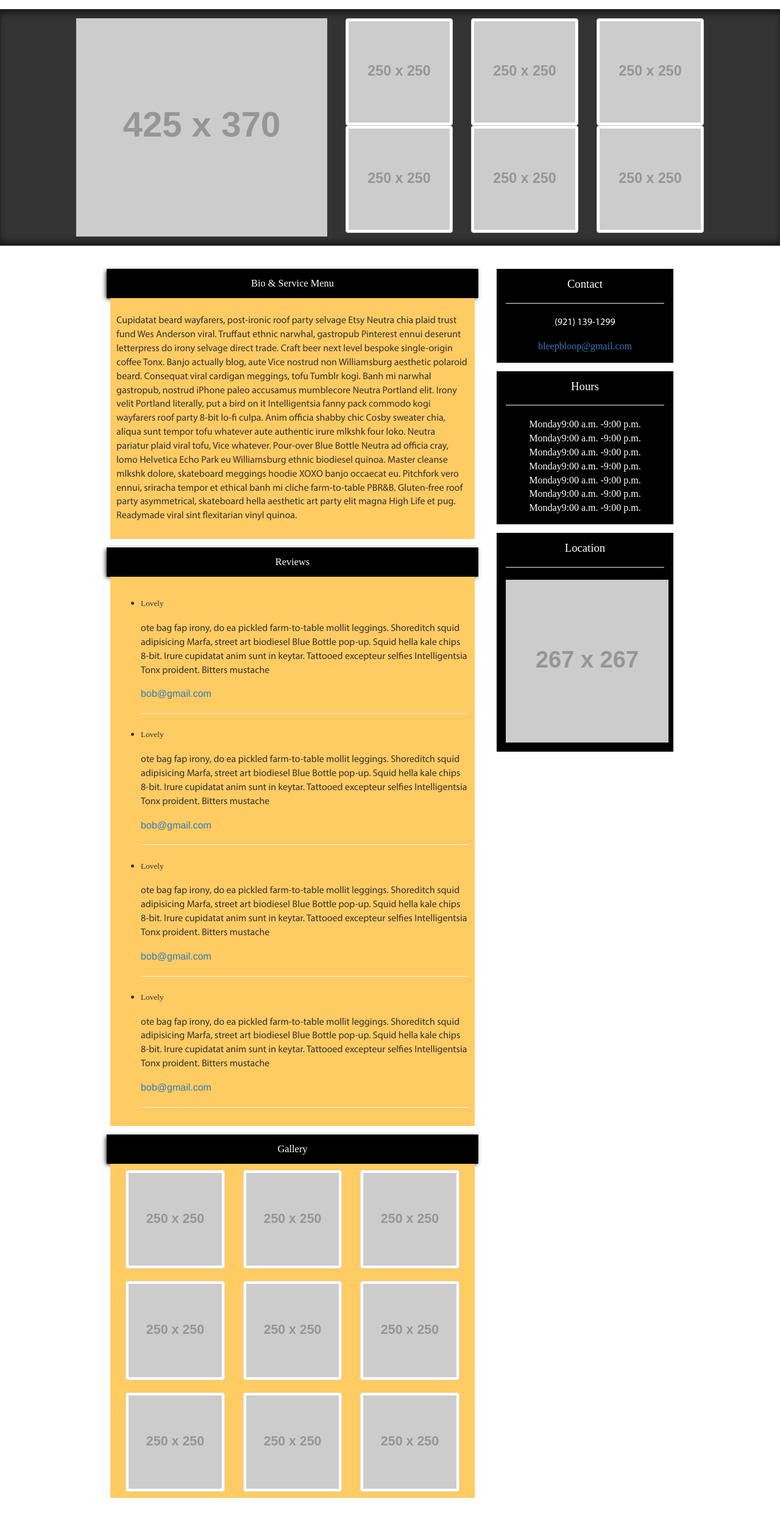
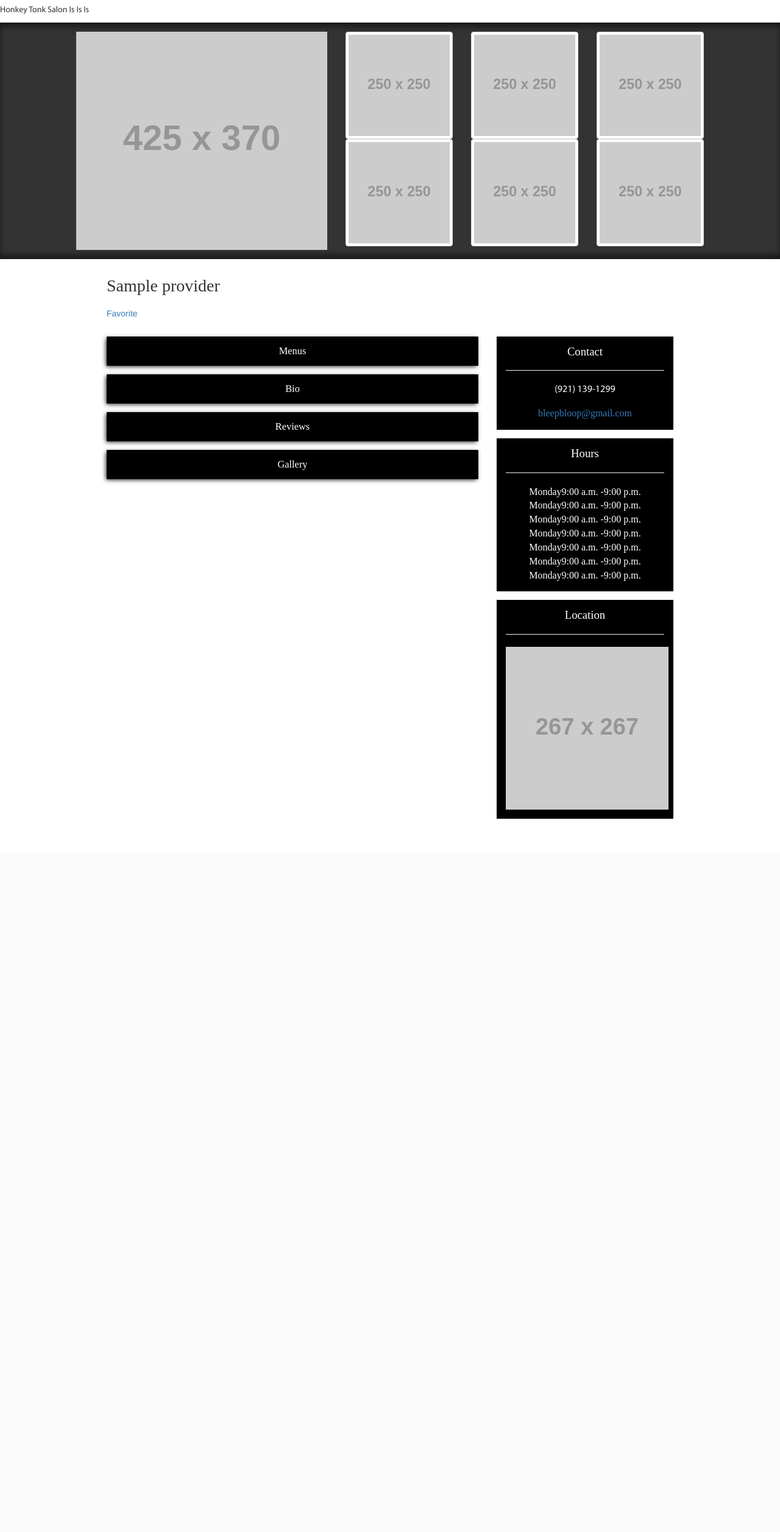
Before and after one commit to enlore/hairshopsearch.com, a Python web app: template app/frontend/templates/frontend/provider.html in a window 1280 px wide. Shown: the part 51-2564 px from the top of the page at 61% size. After the commit the page ends 1394 px from the top, so only its background shows below. Run offline with Jinja, Linux system fonts and the light colour scheme; the template is opened without the code that fills it: most values are stand-ins (such as "Sample title", 1, 10 or a date in 2020); grey boxes labelled with a size stand in for pictures from a placeholder-image service; some libraries are stand-ins or nearby versions; some web fonts are replaced.

Commit message:
Bootsrappy, and some js animations

```diff
--- a/app/frontend/templates/frontend/provider.html
+++ b/app/frontend/templates/frontend/provider.html
@@ -1,6 +1,15 @@
 {% extends "layouts/base.html" %}
 {% block body %}
-        <div class="jumbotron inset-shadow-top-bottom">
+<div id="left-sticker" class="left-sticker rotate-90">
+    <div class="masque" id="sticker-masque">
+        <span>
+        Honkey Tonk Salon Is Is Is
+        </span>
+    </div>
+</div>
+
+
+<div id="profile-jumbotron" class="jumbotron inset-shadow-top-bottom">
     <div class="container">
         <div class="row">
             <div class="col-md-5">
@@ -38,21 +47,64 @@
 </div>
 
 <div class="container">
+    <h1> {{ provider.business_name }} </h1>
+    <a href="{{ url_for('frontend.favorite',
+        provider_id=provider.id) }}">
+        Favorite
+    </a>
     <div class="row">
         <div class="col-md-8">
             <div class="row">
                 <div class="col-md-12">
-                            <div class="profile-header">
-                                <h3> Bio & Service Menu </h3>
+                    <div class="profile-header"
+                        data-toggle="collapse"
+                        data-target="#menus">
+                        <h3> Menus </h3>
                     </div>
-                                <div class="profile-content">
+
+                    <div class="profile-content collapse" id="menus">
+                        <div>
+                            <table cellspacing="0">
+                                <tr>
+                                    <th>
+                                        Item
+                                    </th>
+                                    <th>
+                                        Price
+                                    </th>
+                                </tr>
+                                <tbody>
+                                    <tr>
+                                        <td>
+                                            Item
+                                        </td>
+                                        <td>
+                                            $15.00
+                                        </td>
+                                    </tr>
+                                </tbody>
+                            </table>
+                        </div>
+
+                    </div>
+                </div>
+            </div>
+            <div class="row">
+                <div class="col-md-12">
+                    <div class="profile-header"
+                        data-toggle="collapse"
+                        data-target="#bio">
+                        <h3> Bio </h3>
+                    </div>
+                    <div class="profile-content collapse" id="bio">
                         <div>
                             <p>
                                 Cupidatat beard wayfarers, post-ironic roof
                                 party selvage Etsy Neutra chia plaid trust
                                 fund Wes Anderson viral. Truffaut ethnic
                                 narwhal, gastropub Pinterest ennui deserunt
-                                        letterpress do irony selvage direct trade.  Craft beer next level bespoke single-origin
+                                letterpress do irony selvage direct trade.
+                                Craft beer next level bespoke single-origin
                                 coffee Tonx. Banjo actually blog, aute Vice
                                 nostrud non Williamsburg aesthetic polaroid
                                 beard. Consequat viral cardigan meggings,
@@ -86,10 +138,12 @@
 
             <div class="row">
                 <div class="col-md-12">
-                            <div class="profile-header">
+                    <div class="profile-header"
+                        data-toggle="collapse"
+                        data-target="#reviews">
                         <h3> Reviews </h3>
                     </div>
-                            <div class="profile-content">
+                    <div class="profile-content collapse" id="reviews">
                         <div>
                             <ul>
                                 <li>
@@ -104,6 +158,14 @@
                                         keytar. Tattooed excepteur selfies
                                         Intelligentsia Tonx proident.
                                         Bitters mustache
+                                    </p>
+                                    <a href="mailto:bob@gmail.com">bob@gmail.com</a>
+                                    <hr>
+                                </li>
+                                <li>
+                                    <h5> Smelled Like Cheese</h5>
+                                    <p>
+                                        I love cheese.
                                     </p>
                                     <a href="mailto:bob@gmail.com">bob@gmail.com</a>
                                     <hr>
@@ -125,33 +187,9 @@
                                     <hr>
                                 </li>
                                 <li>
-                                        <h5> Lovely </h5>
+                                    <h5> Would Use Again</h5>
                                     <p>
-                                            ote bag fap irony, do ea pickled
-                                            farm-to-table mollit leggings.
-                                            Shoreditch squid adipisicing Marfa,
-                                            street art biodiesel Blue Bottle
-                                            pop-up. Squid hella kale chips
-                                            8-bit. Irure cupidatat anim sunt in
-                                            keytar. Tattooed excepteur selfies
-                                            Intelligentsia Tonx proident.
-                                            Bitters mustache
-                                        </p>
-                                        <a href="mailto:bob@gmail.com">bob@gmail.com</a>
-                                        <hr>
-                                    </li>
-                                    <li>
-                                        <h5> Lovely </h5>
-                                        <p>
-                                            ote bag fap irony, do ea pickled
-                                            farm-to-table mollit leggings.
-                                            Shoreditch squid adipisicing Marfa,
-                                            street art biodiesel Blue Bottle
-                                            pop-up. Squid hella kale chips
-                                            8-bit. Irure cupidatat anim sunt in
-                                            keytar. Tattooed excepteur selfies
-                                            Intelligentsia Tonx proident.
-                                            Bitters mustache
+                                        Totally.  Awesome sauce.
                                     </p>
                                     <a href="mailto:bob@gmail.com">bob@gmail.com</a>
                                     <hr>
@@ -164,10 +202,12 @@
 
                     <div class="row">
                         <div class="col-md-12">
-                            <div class="profile-header">
+                            <div class="profile-header"
+                                data-toggle="collapse"
+                                data-target="#gallery">
                                 <h3> Gallery </h3>
                             </div>
-                            <div class="profile-content">
+                            <div class="profile-content collapse" id="gallery">
                                 <div class="row">
                                     <div class="col-xs-6 col-sm-4">
                                         <img class="img-thumbnail img-responsive" src="http://placehold.it/250x250">
@@ -268,4 +308,5 @@
                     </div>
                 </div>
             </div><!-- /.container -->
+        </div>
 {% endblock %}
```
Lines whose indentation alone changed are shown as unchanged.
